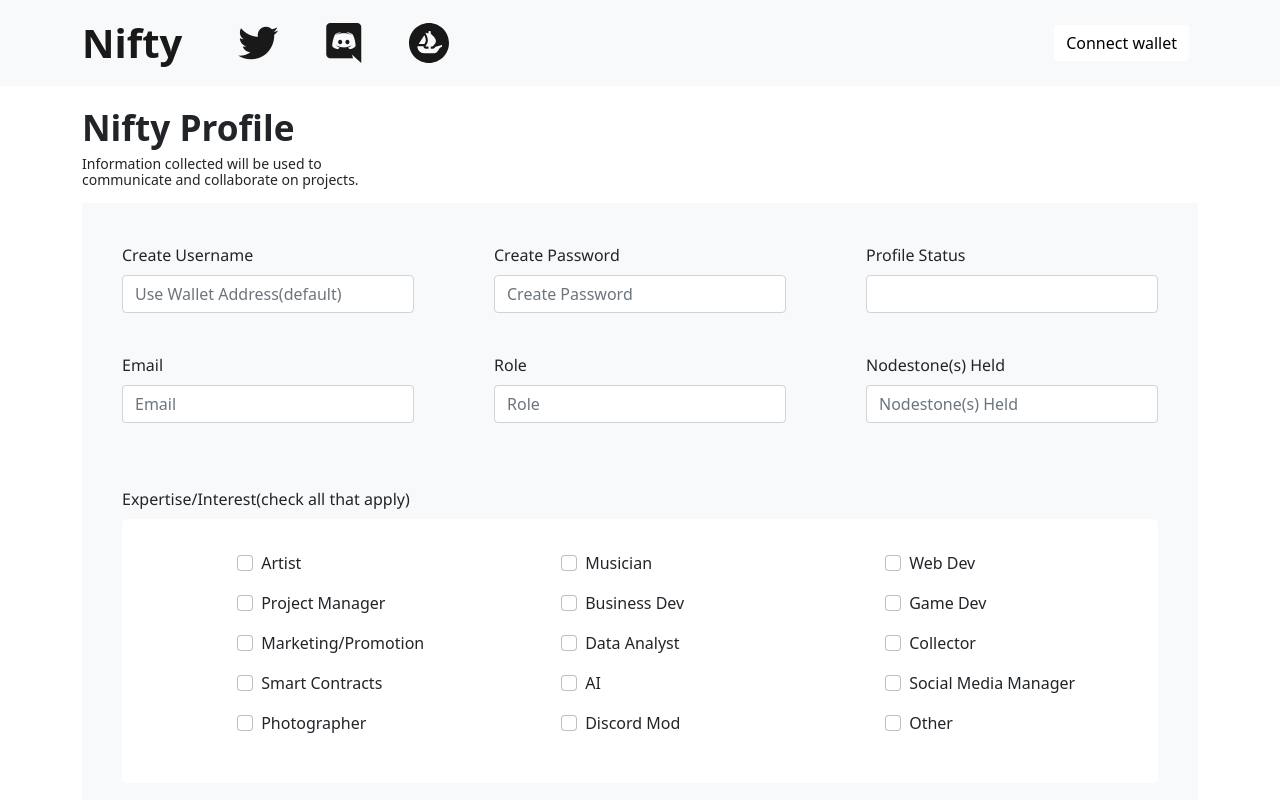
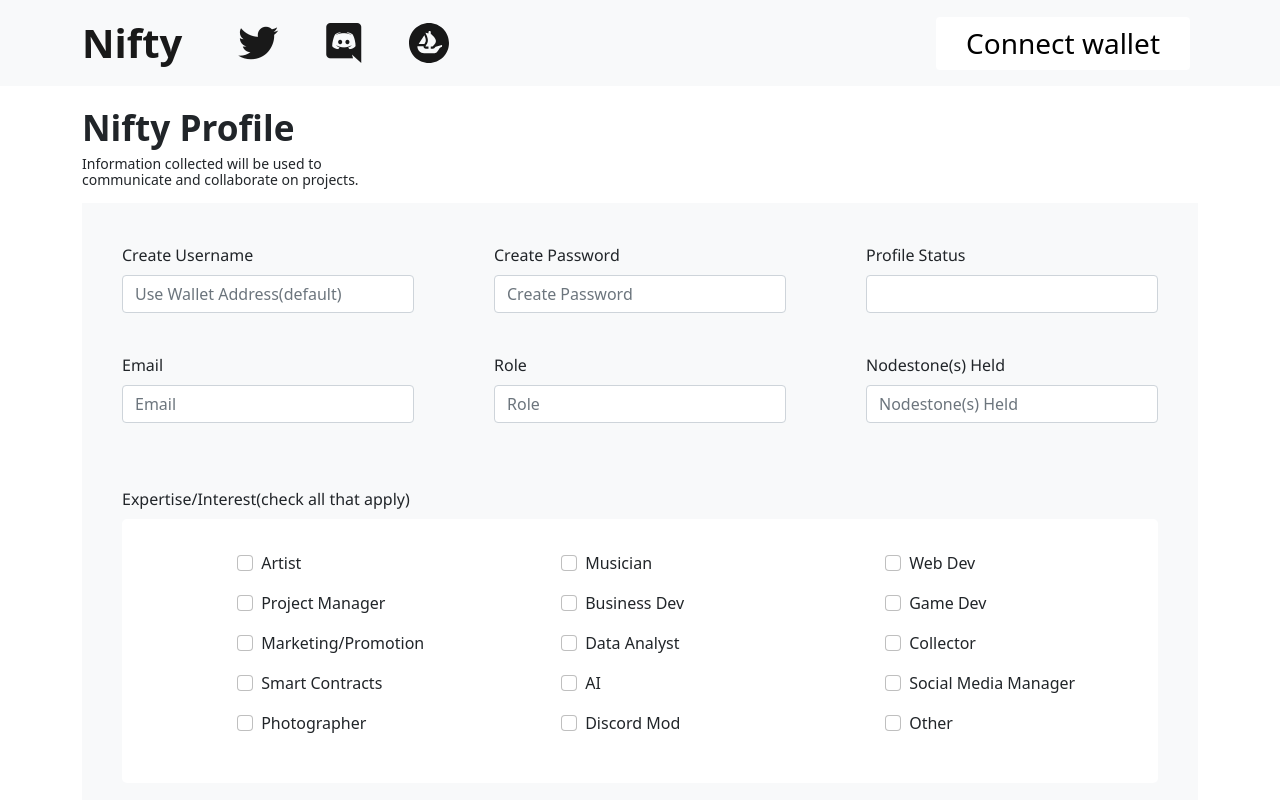
Before and after one commit to solution-pool/BHG-Nifty-Member, a React (Create React App) app in the folder frontend/: page / in a window 1280 px wide. Shown: the top 800 px of the page. Built offline with nearby package versions, Linux system fonts and the light colour scheme.

Commit message:
hover effect on the button

```diff
--- a/frontend/src/App.css
+++ b/frontend/src/App.css
@@ -47,10 +47,21 @@
 }
 
 #connect-wallet {
-  background-color: white;
-  width: 100%;
+  outline: unset;
+  border: unset;
+  font-size: 28px;
+  line-height: 33px;
   text-overflow: ellipsis;
+  white-space: break-spaces;
   overflow: hidden;
+  max-width: 10em;
+  color: #000;
+  background-color: #fff;
+  padding: 10px 30px;
+}
+
+#connect-wallet:hover {
+  border: 1px solid #8b8b8b;
 }
 
 @keyframes App-logo-spin {
@@ -144,6 +155,10 @@
   margin: 10px;
 }
 
+#file-upload-button:hover {
+  border: 1px solid #8b8b8b;
+}
+
 @media only screen and (max-width: 991px) {
   .content .submit-panel {
     height: 0 !important;
```
